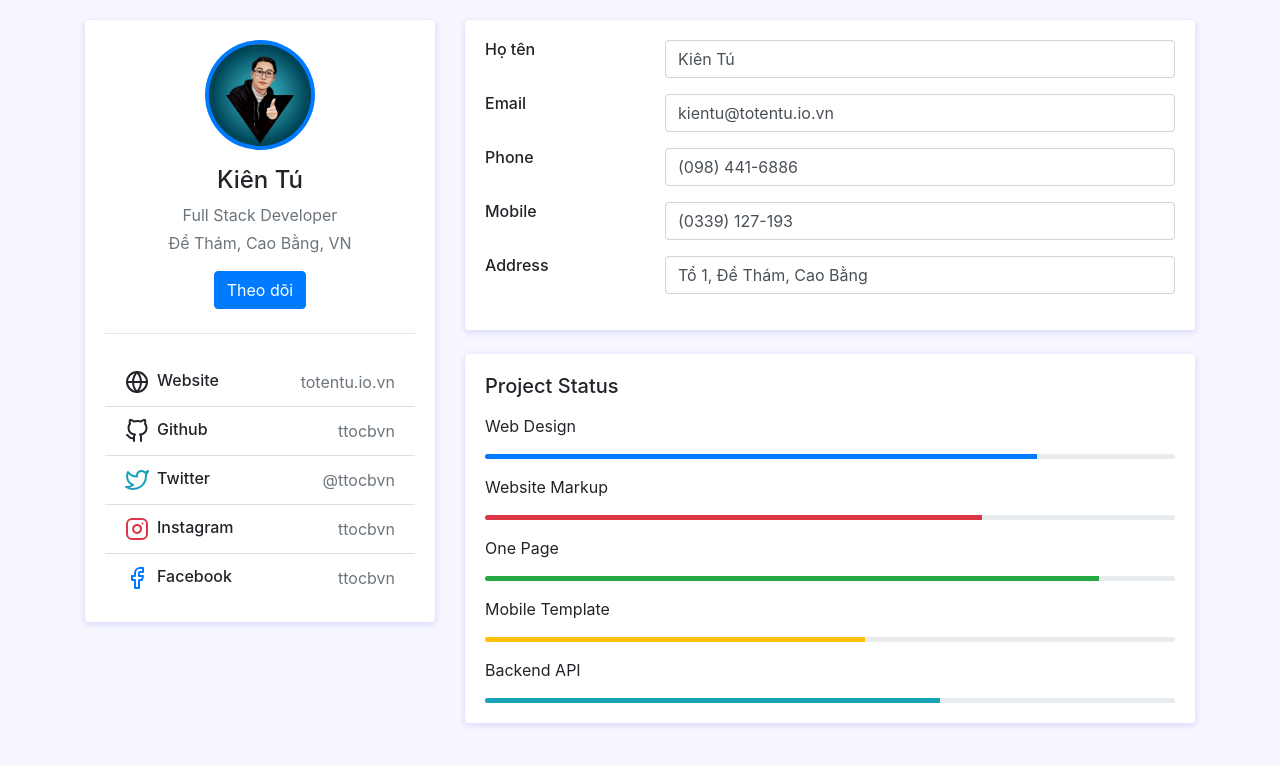
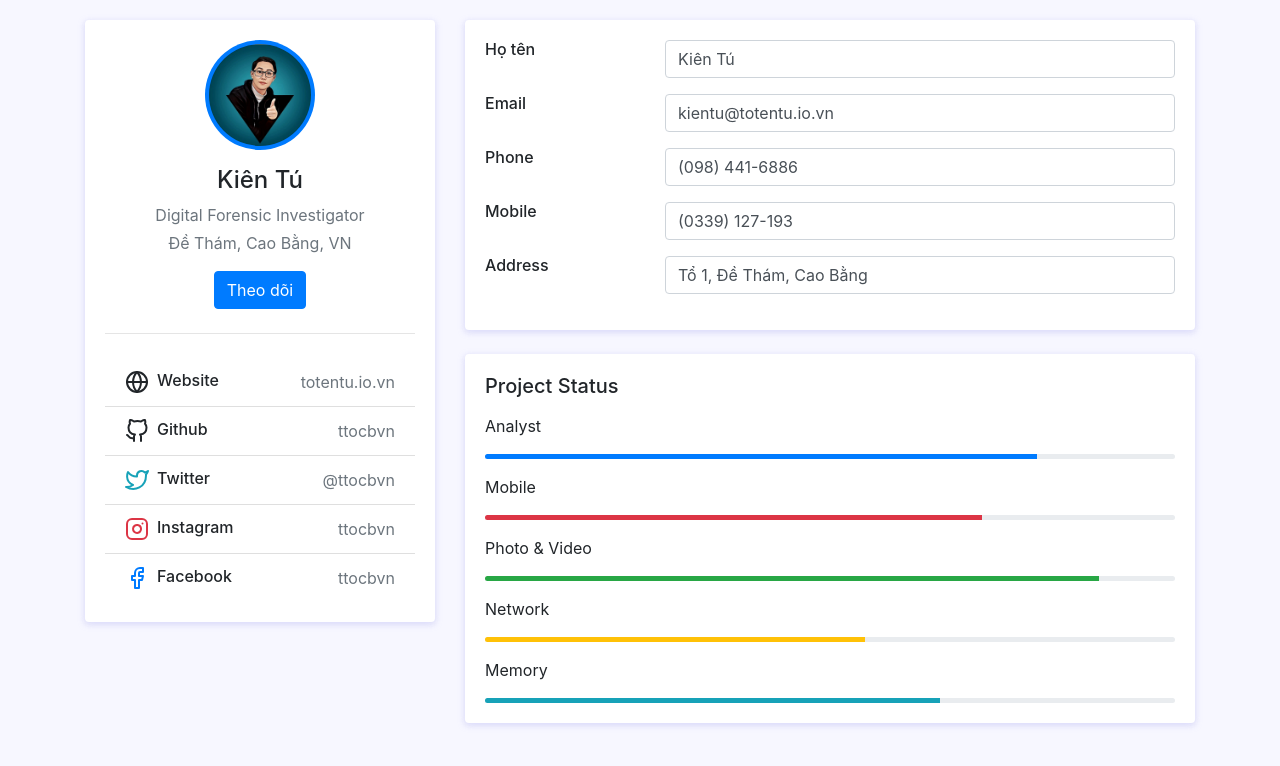
Before and after one commit to ttocbvn/page, a plain HTML site: page index.html in a window 1280 px wide. Drawn offline with nearby package versions, Linux system fonts and the light colour scheme.

Commit message:
Update index.html

```diff
--- a/index.html
+++ b/index.html
@@ -41,7 +41,7 @@
 <img src="av.jpg" alt="Admin" class="rounded-circle p-1 bg-primary" width="110">
 <div class="mt-3">
 <h4>Kiên Tú</h4>
-<p class="text-secondary mb-1">Full Stack Developer</p>
+<p class="text-secondary mb-1">Digital Forensic Investigator</p>
 <p class="text-muted font-size-sm">Đề Thám, Cao Bằng, VN</p>
 <a href="https://fb.com/ttocbvn"><button class="btn btn-primary">Theo dõi</button></a>
 
@@ -131,23 +131,23 @@
 <div class="card">
 <div class="card-body">
 <h5 class="d-flex align-items-center mb-3">Project Status</h5>
-<p>Web Design</p>
+<p>Analyst</p>
 <div class="progress mb-3" style="height: 5px">
 <div class="progress-bar bg-primary" role="progressbar" style="width: 80%" aria-valuenow="80" aria-valuemin="0" aria-valuemax="100"></div>
 </div>
-<p>Website Markup</p>
+<p>Mobile</p>
 <div class="progress mb-3" style="height: 5px">
 <div class="progress-bar bg-danger" role="progressbar" style="width: 72%" aria-valuenow="72" aria-valuemin="0" aria-valuemax="100"></div>
 </div>
-<p>One Page</p>
+<p>Photo & Video</p>
 <div class="progress mb-3" style="height: 5px">
 <div class="progress-bar bg-success" role="progressbar" style="width: 89%" aria-valuenow="89" aria-valuemin="0" aria-valuemax="100"></div>
 </div>
-<p>Mobile Template</p>
+<p>Network</p>
 <div class="progress mb-3" style="height: 5px">
 <div class="progress-bar bg-warning" role="progressbar" style="width: 55%" aria-valuenow="55" aria-valuemin="0" aria-valuemax="100"></div>
 </div>
-<p>Backend API</p>
+<p>Memory</p>
 <div class="progress" style="height: 5px">
 <div class="progress-bar bg-info" role="progressbar" style="width: 66%" aria-valuenow="66" aria-valuemin="0" aria-valuemax="100"></div>
 </div>
```
